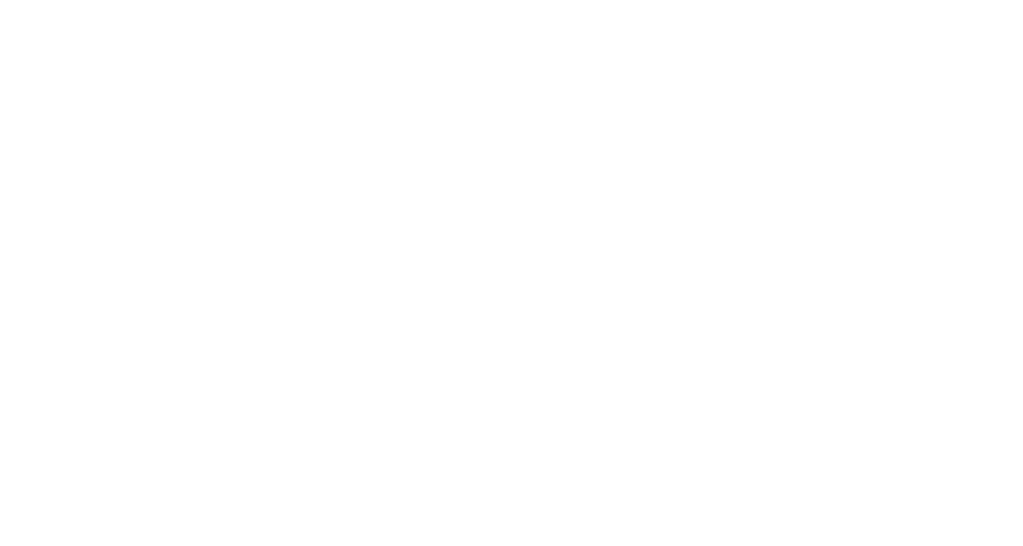
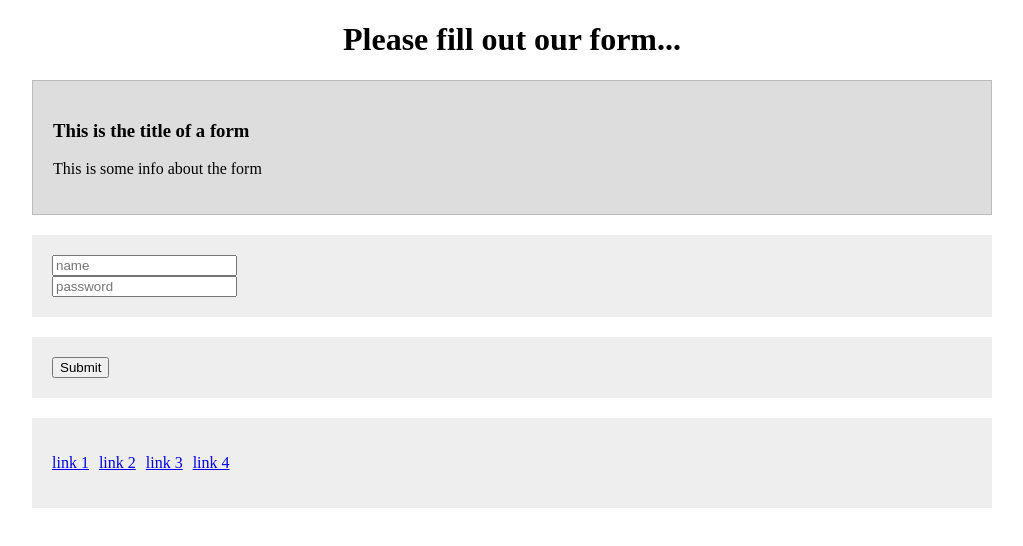
Before and after one commit to Syahirdev/vuejs-playlist, a Vue app in the folder vue-cli/: page / in a window 1280 px wide. Shown: the top 546 px of the page, without its empty margins (128-1151 px from the left). Built offline with nearby package versions, Linux system fonts and the light colour scheme.

Commit message:
slots
simple slot implementation to understand how slot works :D

```diff
--- a/vue-cli/src/App.vue
+++ b/vue-cli/src/App.vue
@@ -1,15 +1,42 @@
 <template>
-	<div></div>
+	<div>
+		<form-helper>
+			<div slot="form-header">
+				<h3>This is the title of a form</h3>
+				<p>This is some info about the form</p>
+			</div>
+			<div slot="form-fields">
+				<input type="text" placeholder="name" required /><br />
+				<input type="password" placeholder="password" required />
+			</div>
+			<div slot="form-controls">
+				<button v-on:click="handleSubmit">Submit</button>
+			</div>
+		</form-helper>
+	</div>
 </template>
 
 <script>
+// Imports
+import formHelper from './components/formHelper.vue';
 export default {
+	components: {
+		'form-helper': formHelper,
+	},
 	data() {
 		return {};
 	},
-	components: {},
-	methods: {},
+	methods: {
+		handleSubmit: function() {
+			alert('thanks for submitting');
+		},
+	},
 };
 </script>
 
-<style></style>
+<style>
+body {
+	margin: 0;
+	font-family: 'Nunito SemiBold';
+}
+</style>
--- /dev/null
+++ b/vue-cli/src/components/formHelper.vue
@@ -0,0 +1,62 @@
+<template>
+	<div>
+		<h1>Please fill out our form...</h1>
+		<form>
+			<div id="form-header">
+				<slot name="form-header"></slot>
+			</div>
+			<div id="form-fields">
+				<slot name="form-fields"></slot>
+			</div>
+			<div id="form-controls">
+				<slot name="form-controls"></slot>
+			</div>
+			<div id="useful-links">
+				<ul>
+					<li><a href="#">link 1</a></li>
+					<li><a href="#">link 2</a></li>
+					<li><a href="#">link 3</a></li>
+					<li><a href="#">link 4</a></li>
+				</ul>
+			</div>
+		</form>
+	</div>
+</template>
+
+<script>
+// Imports
+export default {
+	components: {},
+	data() {
+		return {};
+	},
+	methods: {},
+};
+</script>
+
+<style scoped>
+h1 {
+	text-align: center;
+}
+form {
+	width: 100%;
+	max-width: 960px;
+	margin: 0 auto;
+}
+#useful-links ul {
+	padding: 0;
+}
+#useful-links li {
+	display: inline-block;
+	margin-right: 10px;
+}
+form > div {
+	padding: 20px;
+	background: #eee;
+	margin: 20px 0;
+}
+#form-header {
+	background: #ddd;
+	border: 1px solid #bbb;
+}
+</style>
```
